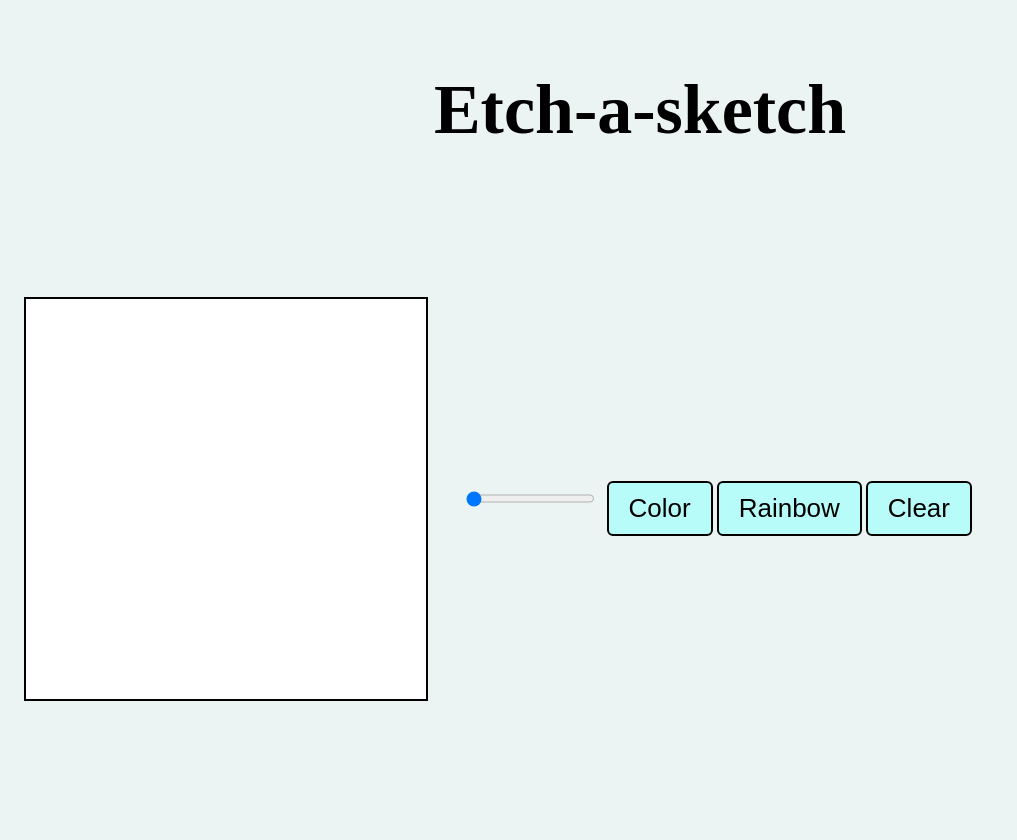
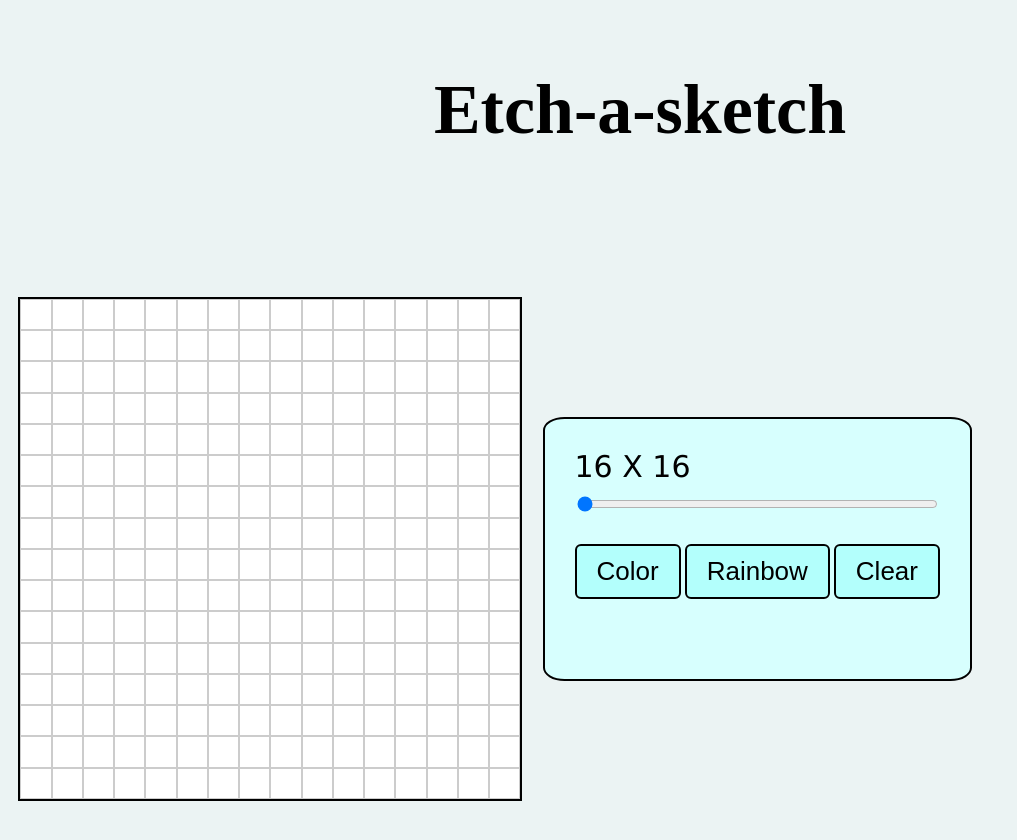
Before and after one commit to ogvaibhav01/Etch_a_sketch, a plain HTML site: page index.html in a window 1280 px wide. Shown: the whole page, without its empty margins (0-1017 px from the left). Before the commit the page ends 809 px from the top, so only its background shows below. Drawn offline with Linux system fonts and the light colour scheme.

Commit message:
improved functionality

```diff
--- a/index.html
+++ b/index.html
@@ -12,7 +12,7 @@
   <div class="merge1">
         <div id="MainBox"></div>
         <div id="EditGrid">
-            <span id="sizeValue"></span>
+            <span id="sizeValue">16 X 16</span>
             <input type="range" id="sizeSlider" min="16" max="64" step="16" value="16">
             <div id="buttons">
                 <button id="colorButton">Color</button>
--- a/script.js
+++ b/script.js
@@ -1,8 +1,43 @@
+let currentColor = 'black'; // default color
+function createGrid(size) {
+  const mainBox = document.getElementById('MainBox');
+  mainBox.innerHTML = '';
+  mainBox.style.display = 'flex';
+  mainBox.style.flexDirection = 'column';
+  mainBox.style.width = '500px';
+  mainBox.style.height = '500px';
+
+
+
+  for (let i = 0; i < size; i++) {
+    const row = document.createElement('div');
+    row.style.display = 'flex';
+    row.style.flex = '1';
+
+    for (let j = 0; j < size; j++) {
+      const box = document.createElement('div');
+      box.style.flex = '1';
+      box.style.border = '1px solid #ccc';
+      box.style.backgroundColor = 'white';
+      box.addEventListener('mouseover', () => {
+        box.style.backgroundColor = currentColor;
+      });
+      row.appendChild(box);
+    }
+
+    mainBox.appendChild(row);
+  }
+}
+
+
 document.getElementById('rainbowButton').addEventListener('click', () => {
+  const boxes = document.querySelectorAll('.box');
+  document.getElementById('rainbowButton').addEventListener('click', () => {
   const boxes = document.querySelectorAll('.box');
   boxes.forEach(box => {
     box.style.backgroundColor = getRandomColor();
   });
+});
 });
 
 function getRandomColor() {
@@ -13,5 +48,17 @@ function getRandomColor() {
 }
 document.getElementById('sizeSlider').addEventListener('input', () => {
   let sliderToNo = parseInt(document.getElementById('sizeSlider').value);
-  document.getElementById("sizeValue").innerText = sliderToNo;
+  document.getElementById("sizeValue").innerText = sliderToNo + " X " + sliderToNo;
 });
+const sizeSlider = document.getElementById('sizeSlider');
+const sizeValue = document.getElementById('sizeValue');
+
+sizeSlider.addEventListener('input', () => {
+  const newSize = parseInt(sizeSlider.value);
+  sizeValue.innerText = `${newSize} x ${newSize}`;
+  createGrid(newSize);
+});
+
+document.addEventListener("DOMContentLoaded", () => {
+  createGrid(document.getElementById('sizeSlider').value);
+});
--- a/styles.css
+++ b/styles.css
@@ -16,8 +16,14 @@ h1 {
 }
 #EditGrid{
     display: flex;
+    background-color: #d7fffefe;
     justify-content: right;
+    flex-direction: column;
+    height: 200px;
+    padding: 30px;
+    border-radius: 5%;
     gap: 10px;
+    border: 2px solid black;
     margin-right: 300px;
 }
 .merge1 {
```
